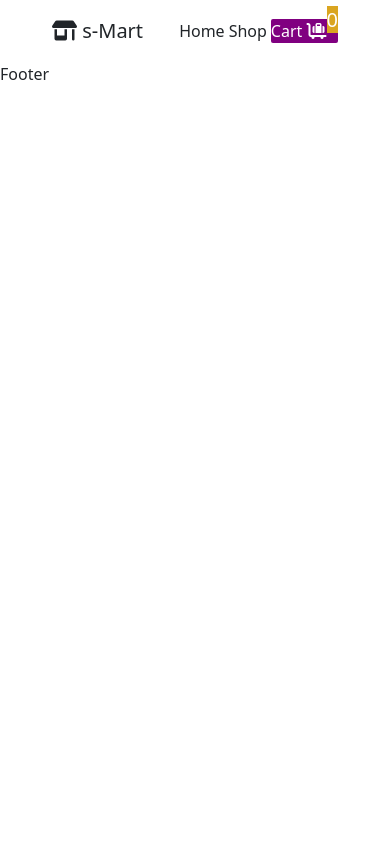
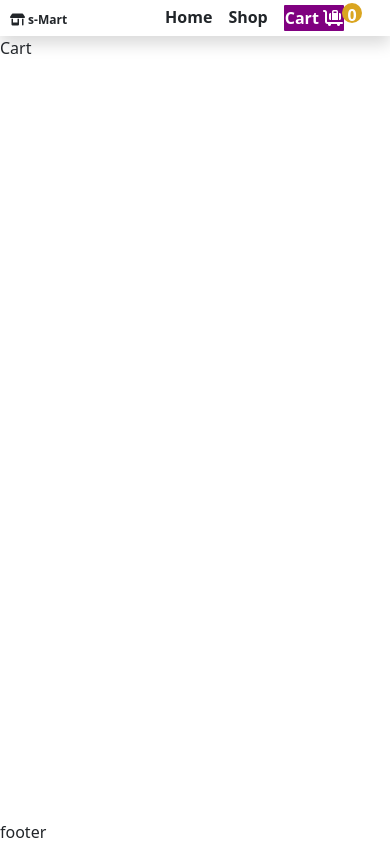
Before and after one commit to prasanth0016/mart, a React (Vite) app in the folder shoppingMart/: page /cart in a window 390 px wide. Built offline with nearby package versions, Linux system fonts and the light colour scheme.

Commit message:
header css media queries

```diff
--- /dev/null
+++ b/shoppingMart/src/Cart.jsx
@@ -0,0 +1,7 @@
+import React from 'react'
+
+export default function Cart() {
+  return (
+    <div>Cart</div>
+  )
+}
--- a/shoppingMart/src/Footer.jsx
+++ b/shoppingMart/src/Footer.jsx
@@ -2,6 +2,10 @@ import React from 'react'
 
 export default function Footer() {
   return (
-    <div>Footer</div>
+    <>
+    <footer className='fixed-bottom'>
+      footer
+    </footer>
+    </>
   )
 }
--- a/shoppingMart/src/Header.jsx
+++ b/shoppingMart/src/Header.jsx
@@ -5,15 +5,15 @@ import { NavLink, Link } from 'react-router-dom'
 export default function Header() {
   return (
     <>
-      <header>
-        <div className='d-flex justify-content-evenly align-items-center p-3'>
+      <header className='shadow'>
+        <div className='d-flex justify-content-between align-items-center pad'>
           <div>
-            <Link to='/' className='text-decoration-none text-dark fs-5'><i className="fa-solid fa-shop"></i> s-Mart</Link>
+            <Link to='/' className='text-decoration-none text-dark fontSize'><i className="fa-solid fa-shop"></i> s-Mart</Link>
           </div>
-          <div className='d-flex gap-1'>
+          <div className='d-flex gap-3 fw-bold'>
             <NavLink to='/home' className={(e) => e?.isActive ? "activelink text-decoration-none" : "text-dark text-decoration-none"}>Home</NavLink>
             <NavLink to='/shop' className={(e) => e?.isActive ? "activelink text-decoration-none" : "text-dark text-decoration-none"}>Shop</NavLink>
-            <NavLink className={(e) => e?.isActive ? "activelink text-decoration-none" : "text-dark text-decoration-none"}>Cart <i className="fa-solid fa-cart-flatbed-suitcase"></i><sup className='fs-5 cartnum'>0</sup></NavLink>
+            <NavLink to='/cart' className={(e) => e?.isActive ? "activelink text-decoration-none" : "text-dark text-decoration-none"}>Cart <i className="fa-solid fa-cart-flatbed-suitcase"></i></NavLink><div className='cartnum'>0</div>
           </div>
         </div>
       </header>
--- a/shoppingMart/src/Navigation.jsx
+++ b/shoppingMart/src/Navigation.jsx
@@ -2,6 +2,7 @@ import React from 'react'
 import { Route, Routes } from 'react-router-dom'
 import Home from './Home'
 import Shop from './Shop'
+import Cart from './Cart'
 
 export default function Navigation() {
     return (
@@ -10,6 +11,7 @@ export default function Navigation() {
                 <Route path='/' element={<Home />} />
                 <Route path='/home' element={<Home />} />
                 <Route path='/shop' element={<Shop />} />
+                <Route path='/cart' element={<Cart/>} />
             </Routes>
         </>
     )
--- a/shoppingMart/src/style.css
+++ b/shoppingMart/src/style.css
@@ -2,12 +2,58 @@
     background-color: purple;
     color: white;
     border-radius: 2px;
+    padding: 2px;
 }
 .cartnum{
-    /* display: inline-block; */
-    width: 30px;
-    height: 30px;
-    /* border-radius: 15px; */
     background-color:goldenrod;
+    width: 25px;
+    height: 25px;
+    border-radius: 12px;
+    text-align: center;
+    align-content: center;
+    position: relative;
+    bottom: 15px;
+    right: 22px;
+    color: white;
+}
+.pad{
+    padding-left: 100px;
+    padding-right: 100px;
+    padding-bottom: 15px;
+    padding-top:15px ;
+}
+.fontSize{
+    font-size: 32px;
+}
 
+/* MObile Screen */
+@media (min-width:0px) and (max-width:426px) {
+    .activelink{
+        background-color: purple;
+        color: white;
+        border-radius: 1px;
+        padding: 1px;
+    }
+    .cartnum{
+        background-color:goldenrod;
+        width: 20px;
+        height: 20px;
+        border-radius: 10px;
+        text-align: center;
+        align-content: center;
+        position: relative;
+        bottom: 2px;
+        right: 18px;
+        color: white;
+    }
+    .pad{
+        padding-left: 10px;
+        padding-right: 10px;
+        padding-bottom: 5px;
+        padding-top:5px ;
+    }
+    .fontSize{
+        font-size: 12px;
+        font-weight: bold;
+    }
 }
```
